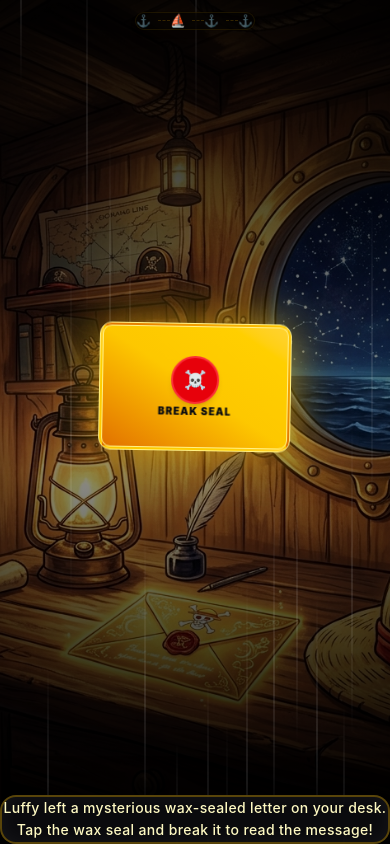
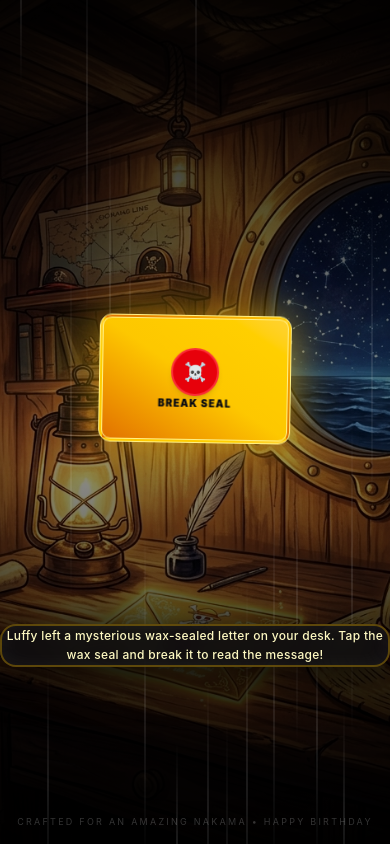
Before and after one commit to harshavardhankattamudi/birthday-wishes, a React (Vite) app: page / in a window 390 px wide. Both pictures are taken after a click on the button "START ADVENTURE". Built offline with nearby package versions, Linux system fonts and the light colour scheme; a web font is replaced by a local one.

Commit message:
feat: replace cupcake with KitKat in Luffy hand, remove timeline navigation, and optimize card scaling for mobile devices

```diff
--- a/src/components/AnimeBirthdayShow.jsx
+++ b/src/components/AnimeBirthdayShow.jsx
@@ -4,7 +4,7 @@ import gsap from "gsap";
 // One Piece / Luffy visual novel illustrations
 import luffyCabin from "../assets/images/backgrounds/luffy_cabin.png";
 import luffyBirthday from "../assets/images/backgrounds/luffy_birthday.png";
-import luffyCelebration from "../assets/images/backgrounds/luffy_celebration.jpg";
+import luffyCelebration from "../assets/images/backgrounds/luffy_celebration.png";
 import jahnaviWanted from "../assets/images/backgrounds/jahnavi_wanted.jpg";
 import effects from "../assets/images/effects/effects.png";
 
@@ -309,12 +309,6 @@ const STABLE_SPEED_LINES = [
   { id: 17, left: 50, top: -55, height: 400, delay: 0.12, duration: 0.18 }
 ];
 
-const TIMELINE_STEPS = [
-  { id: "intro", label: "Deck" },
-  { id: "playing", label: "Letter" },
-  { id: "reveal", label: "Party" },
-  { id: "wanted", label: "Bounty" }
-];
 
 export default function AnimeBirthdayShow() {
   const [gameState, setGameState] = useState("intro"); // intro, playing, reveal
@@ -789,37 +783,6 @@ export default function AnimeBirthdayShow() {
         </div>
       </div>
 
-      {/* Grand Line Navigation Timeline Map */}
-      <div className="absolute top-3 left-0 w-full flex justify-center z-50 px-4">
-        <div className="flex items-center gap-1.5 sm:gap-2 px-3 py-1.5 rounded-full border border-yellow-500/10 shadow-md text-[9px] sm:text-[10px] font-bold uppercase tracking-widest text-yellow-100 bg-black/40 backdrop-blur-sm">
-          {TIMELINE_STEPS.map((step, idx) => {
-            const isActive = gameState === step.id;
-
-            return (
-              <div key={step.id} className="flex items-center">
-                {idx > 0 && (
-                  <div className="w-3 sm:w-6 h-[2px] border-t border-dashed mx-1 sm:mx-1.5 border-yellow-500/20" />
-                )}
-                <button
-                  onClick={() => {
-                    triggerNormalTransition(step.id);
-                  }}
-                  className={`flex items-center gap-1 transition-all duration-300 ${
-                    isActive
-                      ? "text-yellow-400 scale-105 font-extrabold"
-                      : "text-yellow-200/50 hover:text-yellow-200 cursor-pointer"
-                  }`}
-                >
-                  <span className="text-xs sm:text-sm">
-                    {isActive ? "⛵" : "⚓"}
-                  </span>
-                  <span className="hidden xs:inline">{step.label}</span>
-                </button>
-              </div>
-            );
-          })}
-        </div>
-      </div>
 
 
 
@@ -855,8 +818,8 @@ export default function AnimeBirthdayShow() {
 
       {/* --- ENVELOPE SELECTION (STATE: PLAYING) --- */}
       {gameState === "playing" && (
-        <div className="absolute inset-0 flex flex-col justify-between p-6 z-20">
-          <div className="flex-grow flex justify-center items-center">
+        <div className="absolute inset-0 flex flex-col justify-center items-center gap-6 p-4 z-20 overflow-y-auto">
+          <div className="flex-grow flex justify-center items-center max-h-[50vh]">
             <div
               ref={envelopeRef}
               onClick={handleEnvelopeClick}
@@ -875,9 +838,9 @@ export default function AnimeBirthdayShow() {
           </div>
 
           <div
-            className="w-full max-w-2xl mx-auto vn-textbox rounded-2xl p-5 relative border-l-4 border-yellow-400 text-center"
+            className="w-full max-w-xl vn-textbox rounded-2xl p-4 relative border-l-4 border-yellow-400 text-center animate-fade-in"
           >
-            <p className="text-sm md:text-base text-yellow-100 font-medium tracking-wide leading-relaxed">
+            <p className="text-xs sm:text-sm md:text-base text-yellow-100 font-medium tracking-wide leading-relaxed">
               Luffy left a mysterious wax-sealed letter on your desk. Tap the wax seal and break it to read the message!
             </p>
           </div>
@@ -902,7 +865,7 @@ export default function AnimeBirthdayShow() {
 
       {/* --- BIRTHDAY REVEAL SCREEN (STATE: REVEAL) --- */}
       {gameState === "reveal" && (
-        <div className="absolute inset-0 flex flex-col items-center justify-start sm:justify-center p-4 sm:p-6 z-20 overflow-y-auto custom-scrollbar pt-24 pb-16">
+        <div className="absolute inset-0 flex flex-col items-center justify-start sm:justify-center p-4 sm:p-6 z-20 overflow-y-auto custom-scrollbar pt-16 pb-12">
 
           {/* Confetti Rain Canvas */}
           <CanvasConfetti active={showConfetti} triggerFireworks={wishMade} />
@@ -957,7 +920,7 @@ export default function AnimeBirthdayShow() {
                 </div>
 
                 {/* Main Premium Photo (Responsive max-height constraints to fit viewport) */}
-                <div className="w-full max-w-[280px] sm:max-w-[340px] aspect-square rounded-2xl overflow-hidden border-4 border-amber-950/80 shadow-[0_12px_28px_rgba(0,0,0,0.55)] transform hover:scale-[1.02] transition-transform duration-300 relative group mx-auto">
+                <div className="w-full max-w-[200px] xs:max-w-[240px] sm:max-w-[320px] aspect-square rounded-2xl overflow-hidden border-4 border-amber-950/80 shadow-[0_12px_28px_rgba(0,0,0,0.55)] transform hover:scale-[1.02] transition-transform duration-300 relative group mx-auto">
                   <img
                     src={luffyCelebration}
                     className="w-full h-full object-cover"
@@ -1153,7 +1116,7 @@ export default function AnimeBirthdayShow() {
 
       {/* --- NAKAMA WANTED POSTER SCREEN (STATE: WANTED) --- */}
       {gameState === "wanted" && (
-        <div className="absolute inset-0 flex flex-col items-center justify-start sm:justify-center p-4 sm:p-6 z-20 overflow-y-auto custom-scrollbar pt-24 pb-16">
+        <div className="absolute inset-0 flex flex-col items-center justify-start sm:justify-center p-4 sm:p-6 z-20 overflow-y-auto custom-scrollbar pt-16 pb-12">
           {/* Confetti Rain & Fireworks Canvas */}
           <CanvasConfetti active={showConfetti} triggerFireworks={true} />
 
@@ -1185,7 +1148,7 @@ export default function AnimeBirthdayShow() {
             ref={wantedPosterRef}
             onMouseMove={(e) => handleMouseMoveTilt(e, wantedPosterRef)}
             onMouseLeave={() => handleMouseLeaveTilt(wantedPosterRef)}
-            className="wanted-poster-card animate-float select-none relative z-20 w-full max-w-[310px] sm:max-w-[400px] border-8 sm:border-[12px]"
+            className="wanted-poster-card animate-float select-none relative z-20 w-full max-w-[250px] xs:max-w-[300px] sm:max-w-[400px] border-8 sm:border-[12px]"
           >
             <div className="wanted-poster-title text-4xl sm:text-5xl">WANTED</div>
             <div className="wanted-poster-subtitle text-[10px] sm:text-xs">DEAD OR ALIVE</div>
```
Also changed, not shown: src/assets/images/backgrounds/luffy_celebration.jpg (deleted), src/assets/images/backgrounds/luffy_celebration.png (added).
